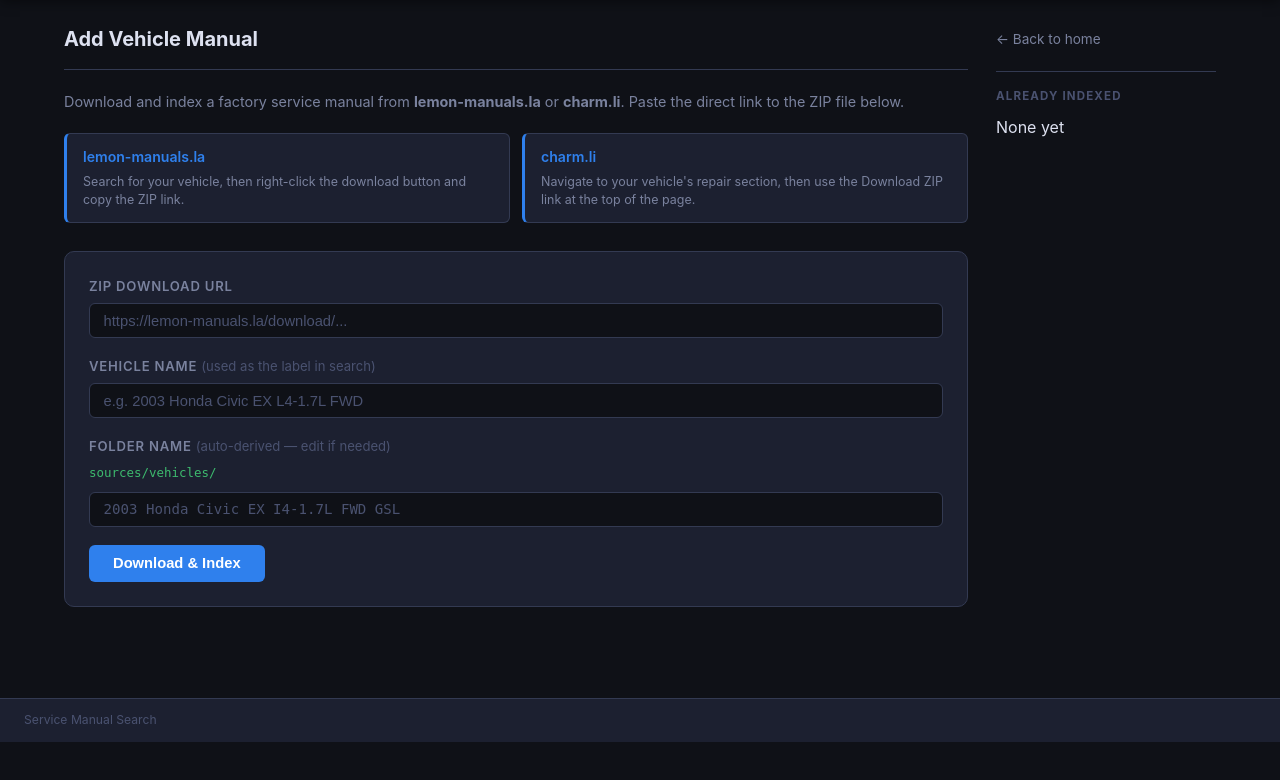
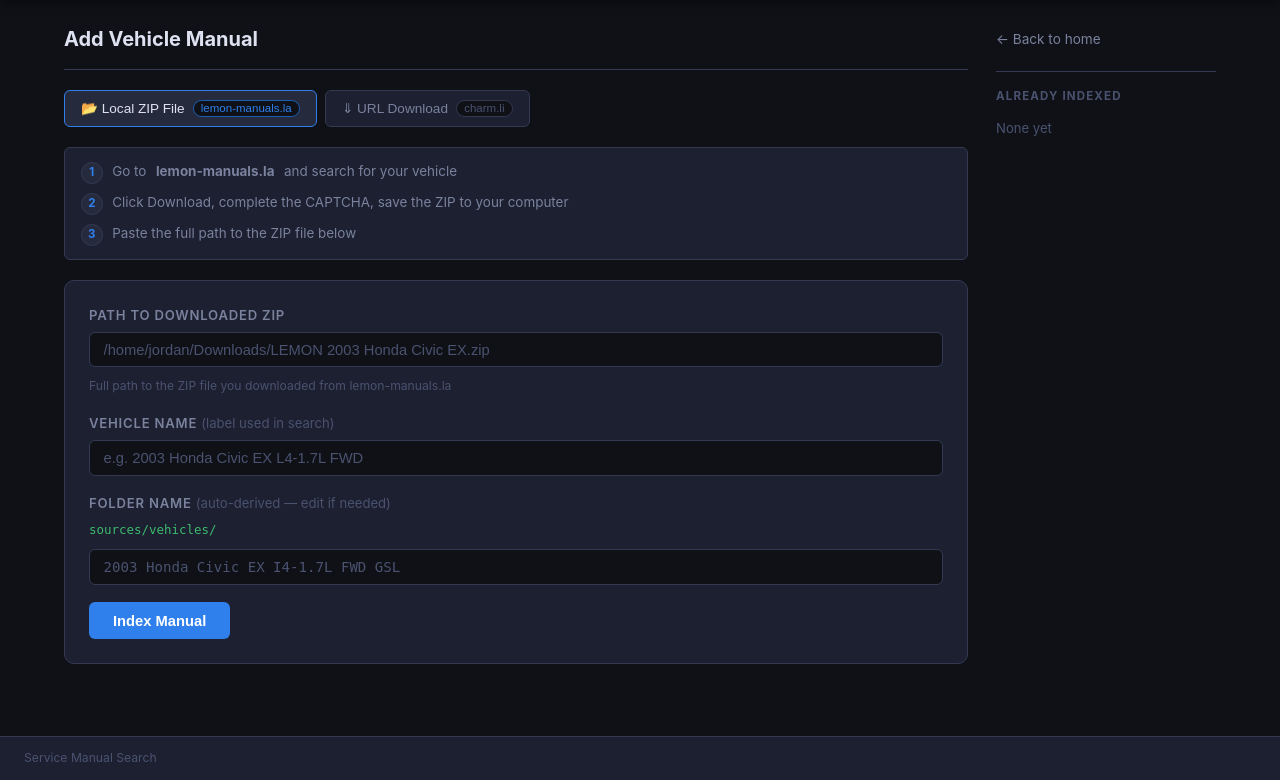
Before and after one commit to cyberslacks/GarageGuru, a Flask app: page /add-vehicle in a window 1280 px wide. Shown: the part 58-838 px from the top of the page. Before the commit the page ends 800 px from the top, so only its background shows below. Run offline with Flask 3, Linux system fonts and the light colour scheme; data that the repository does not hold is empty.

Commit message:
Handle lemon-manuals.la CAPTCHA via local file path option
lemon-manuals.la requires CAPTCHA before download. Added a two-tab UI:
- Local ZIP File (default): paste the path to a manually downloaded ZIP
- URL Download: for direct downloads from charm.li

downloader.py now accepts --file <path> (local) or --url <url> (remote).
The extract/index pipeline is the same regardless of source.

```diff
--- a/app.py
+++ b/app.py
@@ -350,12 +350,15 @@
 
 @app.route("/add-vehicle/start", methods=["POST"])
 def add_vehicle_start():
-    url          = request.form.get("url", "").strip()
+    url          = request.form.get("url", "").strip() or None
+    local_path   = request.form.get("local_path", "").strip() or None
     vehicle_name = request.form.get("vehicle_name", "").strip()
     folder_name  = request.form.get("folder_name", "").strip() or None
 
-    if not url or not vehicle_name:
-        return jsonify({"error": "url and vehicle_name are required"}), 400
+    if not vehicle_name:
+        return jsonify({"error": "vehicle_name is required"}), 400
+    if not url and not local_path:
+        return jsonify({"error": "Provide either a download URL or a local file path"}), 400
 
     if not folder_name:
         folder_name = derive_folder_name(vehicle_name)
@@ -364,8 +367,9 @@
 
     thread = threading.Thread(
         target=add_vehicle,
-        args=(url, vehicle_name),
-        kwargs={"vehicle_folder": folder_name, "job_id": job_id},
+        args=(vehicle_name,),
+        kwargs={"vehicle_folder": folder_name, "url": url,
+                "local_path": local_path, "job_id": job_id},
         daemon=True,
     )
     thread.start()
--- a/static/style.css
+++ b/static/style.css
@@ -686,6 +686,85 @@
   line-height: 1.6;
 }
 
+/* Source tabs */
+.source-tabs {
+  display: flex;
+  gap: 0.5rem;
+  margin-bottom: 1.25rem;
+}
+.source-tab {
+  background: var(--surface);
+  border: 1px solid var(--border);
+  border-radius: var(--radius);
+  color: var(--text-muted);
+  cursor: pointer;
+  font-size: 0.85rem;
+  font-weight: 500;
+  padding: 0.55rem 1rem;
+  display: flex;
+  align-items: center;
+  gap: 0.5rem;
+  transition: background 0.15s, border-color 0.15s, color 0.15s;
+}
+.source-tab:hover {
+  background: var(--surface2);
+  color: var(--text);
+}
+.source-tab.active {
+  background: var(--surface2);
+  border-color: var(--accent);
+  color: var(--text);
+}
+.tab-badge {
+  font-size: 0.72rem;
+  font-weight: 400;
+  color: var(--text-dim);
+  background: var(--bg);
+  padding: 0.1rem 0.45rem;
+  border-radius: 999px;
+  border: 1px solid var(--border);
+}
+.source-tab.active .tab-badge {
+  color: var(--accent);
+  border-color: var(--accent-glow);
+}
+
+/* Source instruction steps */
+.source-instruction {
+  background: var(--surface);
+  border: 1px solid var(--border);
+  border-radius: var(--radius);
+  padding: 0.85rem 1rem;
+  margin-bottom: 1.25rem;
+}
+.instruction-steps { display: flex; flex-direction: column; gap: 0.5rem; }
+.step {
+  display: flex;
+  align-items: baseline;
+  gap: 0.6rem;
+  font-size: 0.84rem;
+  color: var(--text-muted);
+}
+.step-num {
+  flex-shrink: 0;
+  background: var(--surface2);
+  border: 1px solid var(--border);
+  color: var(--accent);
+  font-size: 0.72rem;
+  font-weight: 700;
+  width: 1.35rem;
+  height: 1.35rem;
+  border-radius: 50%;
+  display: inline-flex;
+  align-items: center;
+  justify-content: center;
+}
+.form-subhint {
+  font-size: 0.76rem;
+  color: var(--text-dim);
+  margin-top: 0.2rem;
+}
+
 /* Source cards */
 .source-cards {
   display: grid;
--- a/templates/add_vehicle.html
+++ b/templates/add_vehicle.html
@@ -29,51 +29,82 @@
 </header>
 
 <main class="main-content">
-
   <div class="add-vehicle-layout">
 
     <div class="add-vehicle-col">
-
       <div class="page-title-bar">
         <h1 class="page-title">Add Vehicle Manual</h1>
       </div>
 
-      <p class="add-vehicle-desc">
-        Download and index a factory service manual from
-        <strong>lemon-manuals.la</strong> or <strong>charm.li</strong>.
-        Paste the direct link to the ZIP file below.
-      </p>
+      <!-- Source tabs -->
+      <div class="source-tabs">
+        <button class="source-tab active" onclick="switchTab('local', this)">
+          &#128194; Local ZIP File
+          <span class="tab-badge">lemon-manuals.la</span>
+        </button>
+        <button class="source-tab" onclick="switchTab('url', this)">
+          &#8659; URL Download
+          <span class="tab-badge">charm.li</span>
+        </button>
+      </div>
 
-      <!-- Source guide -->
-      <div class="source-cards">
-        <div class="source-card">
-          <div class="source-name">lemon-manuals.la</div>
-          <div class="source-desc">Search for your vehicle, then right-click the download button and copy the ZIP link.</div>
+      <!-- Local file instructions -->
+      <div id="tab-local" class="tab-content">
+        <div class="source-instruction">
+          <div class="instruction-steps">
+            <div class="step"><span class="step-num">1</span>Go to <strong>lemon-manuals.la</strong> and search for your vehicle</div>
+            <div class="step"><span class="step-num">2</span>Click Download, complete the CAPTCHA, save the ZIP to your computer</div>
+            <div class="step"><span class="step-num">3</span>Paste the full path to the ZIP file below</div>
           </div>
-        <div class="source-card">
-          <div class="source-name">charm.li</div>
-          <div class="source-desc">Navigate to your vehicle's repair section, then use the Download ZIP link at the top of the page.</div>
+        </div>
+      </div>
+
+      <!-- URL instructions -->
+      <div id="tab-url" class="tab-content" style="display:none">
+        <div class="source-instruction">
+          <div class="instruction-steps">
+            <div class="step"><span class="step-num">1</span>Go to <strong>charm.li</strong> and navigate to your vehicle's repair section</div>
+            <div class="step"><span class="step-num">2</span>Find the Download ZIP link and copy the URL</div>
+            <div class="step"><span class="step-num">3</span>Paste the URL below</div>
+          </div>
         </div>
       </div>
 
       <!-- Form -->
       <form id="add-form" class="add-form" onsubmit="startDownload(event)">
+        <input type="hidden" id="source_type" name="source_type" value="local">
 
-        <div class="form-group">
+        <!-- Local file path (shown for lemon tab) -->
+        <div id="field-local" class="form-group">
+          <label class="form-label" for="local_path">Path to downloaded ZIP</label>
+          <input
+            type="text"
+            id="local_path"
+            name="local_path"
+            class="form-input"
+            placeholder="/home/jordan/Downloads/LEMON 2003 Honda Civic EX.zip"
+            autocomplete="off"
+          >
+          <div class="form-subhint">Full path to the ZIP file you downloaded from lemon-manuals.la</div>
+        </div>
+
+        <!-- URL (shown for charm tab) -->
+        <div id="field-url" class="form-group" style="display:none">
           <label class="form-label" for="url">ZIP Download URL</label>
           <input
             type="url"
             id="url"
             name="url"
             class="form-input"
-            placeholder="https://lemon-manuals.la/download/..."
-            required
+            placeholder="https://charm.li/download/..."
             autocomplete="off"
           >
         </div>
 
         <div class="form-group">
-          <label class="form-label" for="vehicle_name">Vehicle Name <span class="form-hint">(used as the label in search)</span></label>
+          <label class="form-label" for="vehicle_name">
+            Vehicle Name <span class="form-hint">(label used in search)</span>
+          </label>
           <input
             type="text"
             id="vehicle_name"
@@ -102,9 +133,8 @@
         </div>
 
         <button type="submit" class="submit-btn" id="submit-btn">
-          <span id="btn-label">Download &amp; Index</span>
+          <span id="btn-label">Index Manual</span>
         </button>
-
       </form>
 
       <!-- Progress console -->
@@ -119,22 +149,20 @@
           <button onclick="resetForm()" class="page-btn">Add another vehicle</button>
         </div>
       </div>
-
     </div>
 
-    <!-- Sidebar: already indexed -->
+    <!-- Sidebar -->
     <aside class="sidebar">
       <div class="sidebar-section">
         <a href="/" class="back-btn">&#8592; Back to home</a>
       </div>
       <div class="sidebar-section">
         <div class="sidebar-title">Already Indexed</div>
-        <div id="vehicle-list">Loading...</div>
+        <div id="vehicle-list"><span style="color:var(--text-dim);font-size:0.82rem">Loading...</span></div>
       </div>
     </aside>
 
   </div>
-
 </main>
 
 <footer class="site-footer">
@@ -142,43 +170,49 @@
 </footer>
 
 <script>
-  // Auto-derive folder name from vehicle name
+  function switchTab(tab, btn) {
+    document.querySelectorAll(".source-tab").forEach(b => b.classList.remove("active"));
+    btn.classList.add("active");
+
+    document.getElementById("source_type").value = tab;
+
+    document.getElementById("tab-local").style.display = tab === "local" ? "block" : "none";
+    document.getElementById("tab-url").style.display   = tab === "url"   ? "block" : "none";
+    document.getElementById("field-local").style.display = tab === "local" ? "flex" : "none";
+    document.getElementById("field-url").style.display   = tab === "url"   ? "flex" : "none";
+
+    document.getElementById("btn-label").textContent =
+      tab === "local" ? "Index Manual" : "Download & Index";
+  }
+
   function updateFolder() {
     const name = document.getElementById("vehicle_name").value;
     const folder = name.replace(/[^\w\s\-\.]/g, "").trim().replace(/\s+/g, "_");
     document.getElementById("folder_name").value = folder;
   }
 
-  // Load vehicle list into sidebar
-  fetch("/api/search?q=*&n=0")
-    .catch(() => null)
-    .then(() => {
+  // Load vehicle list
   fetch("/api/vehicles")
     .then(r => r.json())
     .then(data => {
       const el = document.getElementById("vehicle-list");
-          if (!data.length) { el.textContent = "None yet"; return; }
+      if (!data.length) { el.innerHTML = '<span style="color:var(--text-dim);font-size:0.82rem">None yet</span>'; return; }
       el.innerHTML = data.map(v =>
-            `<div class="sidebar-link" style="cursor:default">${v.vehicle}</div>`
+        `<div class="sidebar-link" style="cursor:default;font-size:0.82rem">${v.vehicle}</div>`
       ).join("");
     })
-        .catch(() => {
-          document.getElementById("vehicle-list").textContent = "—";
-        });
-    });
+    .catch(() => {});
 
   function startDownload(e) {
     e.preventDefault();
-    const form = document.getElementById("add-form");
-    const formData = new FormData(form);
+    const formData = new FormData(document.getElementById("add-form"));
     const btn = document.getElementById("submit-btn");
     const progressWrap = document.getElementById("progress-wrap");
-    const consoleEl = document.getElementById("console");
 
     btn.disabled = true;
     document.getElementById("btn-label").textContent = "Starting...";
     progressWrap.style.display = "block";
-    consoleEl.innerHTML = "";
+    document.getElementById("console").innerHTML = "";
     document.getElementById("done-actions").style.display = "none";
     document.getElementById("progress-status").textContent = "";
     document.getElementById("progress-title").textContent = "Working...";
@@ -189,7 +223,7 @@
         if (data.error) {
           appendLine("ERROR: " + data.error, "error");
           btn.disabled = false;
-          document.getElementById("btn-label").textContent = "Download & Index";
+          document.getElementById("btn-label").textContent = "Index Manual";
           return;
         }
         streamProgress(data.job_id);
@@ -197,33 +231,25 @@
   }
 
   function streamProgress(jobId) {
-    const consoleEl = document.getElementById("console");
     const es = new EventSource("/add-vehicle/progress/" + jobId);
-
     es.onmessage = function(event) {
       const data = JSON.parse(event.data);
-
-      if (data.msg !== undefined) {
-        appendLine(data.msg);
-      }
-
+      if (data.msg !== undefined) appendLine(data.msg);
       if (data.done) {
         es.close();
+        const statusEl = document.getElementById("progress-status");
         if (data.error) {
           document.getElementById("progress-title").textContent = "Failed";
-          document.getElementById("progress-status").className = "progress-status status-error";
-          document.getElementById("progress-status").textContent = data.error;
+          statusEl.className = "progress-status status-error";
+          statusEl.textContent = data.error;
         } else {
           document.getElementById("progress-title").textContent = "Complete";
-          document.getElementById("progress-status").className = "progress-status status-ok";
-          document.getElementById("progress-status").textContent = "Vehicle indexed successfully";
+          statusEl.className = "progress-status status-ok";
+          statusEl.textContent = "Vehicle indexed successfully";
         }
         document.getElementById("done-actions").style.display = "flex";
-        // Refresh vehicle list
-        location.reload();
       }
     };
-
     es.onerror = function() {
       es.close();
       appendLine("Connection lost — check the terminal for status.", "error");
@@ -231,19 +257,19 @@
   }
 
   function appendLine(text, cls) {
-    const consoleEl = document.getElementById("console");
+    const el = document.getElementById("console");
     const line = document.createElement("div");
     line.className = "console-line" + (cls ? " " + cls : "");
     line.textContent = text;
-    consoleEl.appendChild(line);
-    consoleEl.scrollTop = consoleEl.scrollHeight;
+    el.appendChild(line);
+    el.scrollTop = el.scrollHeight;
   }
 
   function resetForm() {
     document.getElementById("add-form").reset();
     document.getElementById("progress-wrap").style.display = "none";
     document.getElementById("submit-btn").disabled = false;
-    document.getElementById("btn-label").textContent = "Download & Index";
+    document.getElementById("btn-label").textContent = "Index Manual";
   }
 </script>
 
```
Also changed, not shown: downloader.py (+42 -18 lines). Lines whose indentation alone changed are shown as unchanged.
